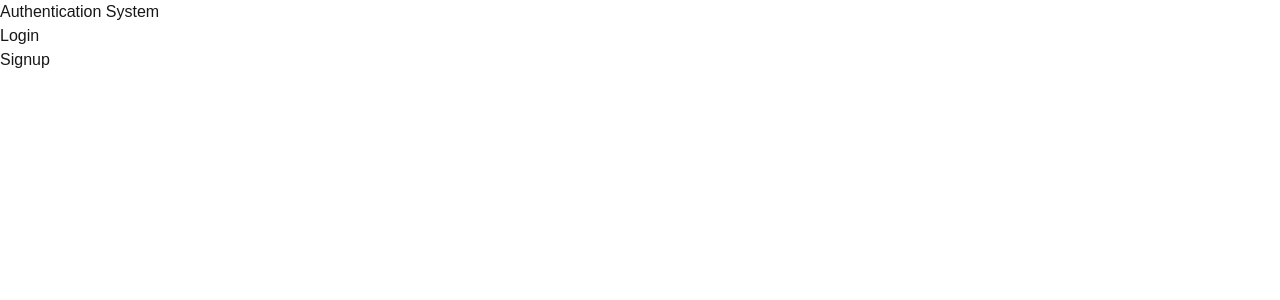
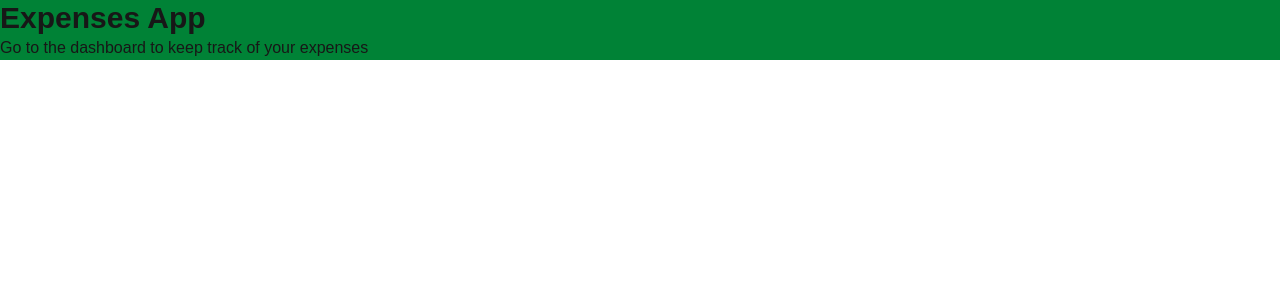
Before and after one commit to shivambishtt/-next-auth, a Next.js app: page / in a window 1280 px wide. Shown: the top 300 px of the page. Built offline with nearby package versions, Linux system fonts and the light colour scheme.

Commit message:
authentication flow add

```diff
--- a/src/app/page.tsx
+++ b/src/app/page.tsx
@@ -1,13 +1,11 @@
+"use client"
 import React from 'react'
 
 function page() {
   return (
-    <div>
-      <h1>Authentication System</h1>
-      <nav>
-        <h2>Login</h2>
-        <h2>Signup</h2>
-      </nav>
+    <div className='bg-green-700 flex item-center justify-between flex-col'>
+      <h1 className='text-3xl font-bold'>Expenses App</h1>
+      <h3>Go to the dashboard to keep track of your expenses</h3>
     </div>
   )
 }
```
